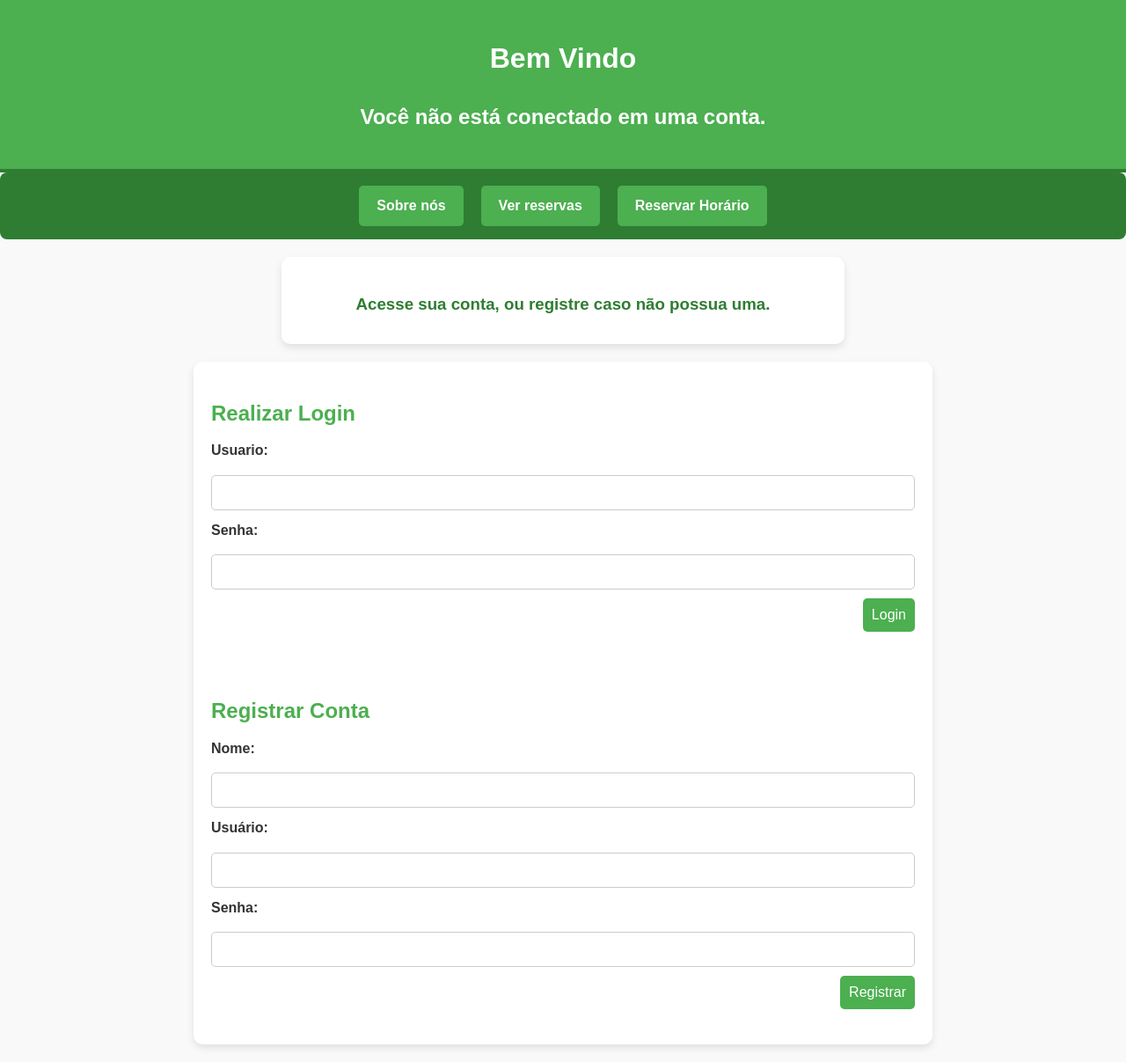
After one commit to cDuarte05/ProjetoWeb, a PHP site: page /pages/login.php in a window 1280 px wide. The commit adds this page. Shown: the whole page at 88% size. Run offline with PHP 8.4, Linux system fonts and the light colour scheme.

Commit message:
Sistema de login feito
- Temos login e logout (tenho que arrumar aparência do logout, mas tá funcionando)

```diff
--- /dev/null
+++ b/methods/conection.php
@@ -0,0 +1,4 @@
+<?php
+    $conection = mysqli_connect('localhost','root','');
+    $db = mysqli_select_db($conection,'banco'); // pensemos em um nome para sempre usar
+?>
--- /dev/null
+++ b/pages/login.php
@@ -0,0 +1,74 @@
+<?php
+    session_start();
+?>
+
+<!DOCTYPE html>
+<html lang="en">
+<head>
+    <meta charset="UTF-8">
+    <meta name="viewport" content="width=device-width, initial-scale=1.0">
+    <link rel="stylesheet" href="../style.css">
+    <title>Login/Logout</title>
+</head>
+<body>
+<header>
+    <?php
+        if (isset ($_SESSION['usuario'])) {
+            echo "<h1>Bem Vindo ". $_SESSION['nome']; echo "</h1>";
+            echo
+            "
+                <form action='../methos/relizarLogout.php'>
+                    <input class = 'botaoSair' type='submit' value='Sair'>
+                </form>
+            ";
+        } else {
+            echo "<h1>Bem Vindo</h1>";
+        }
+    ?>
+    <!-- penso em pegar o nome dele -> esse trechinho aqui em cima vai tentar fazer isso -->
+    <?php
+        if (isset ($_SESSION['usuario'])) {
+            echo "<h2>Você está na conta ". $_SESSION['usuario']; echo "</h2>";
+        } else {
+            echo "<h2>Você não está conectado em uma conta.</h2>";
+        }
+    ?>
+</header>
+<nav id="menu">
+    <a id="op1" href="sobre.php"> Sobre nós </a>
+    <a id="op2" href="reservas.php"> Ver reservas</a>
+    <a id="op3" href="user.php"> Reservar Horário </a>
+</nav>
+<div class = "txt">
+    <h3>Acesse sua conta, ou registre caso não possua uma.</h3>
+</div>
+<main>
+    <section id = "agendamento">
+            <h2>Realizar Login</h2>
+            <form id="form-agendamento" action="../methods/realizarLogin.php" method="POST">
+                <label for="usuario">Usuario:</label>
+                <input type="text" id="usuario" name="usuario" required>
+
+                <label for="senha">Senha:</label>
+                <input type="password" id="senha" name="senha" required>
+
+                <button type="submit">Login</button>
+            </form> <br><br>
+
+            <h2>Registrar Conta</h2>
+            <form id="form-agendamento" action="../methods/registrarConta.php" method="POST">
+                <label for="nome">Nome:</label>
+                <input type="text" id="nome" name="nome" required>
+
+                <label for="novoUsuario">Usuário:</label>
+                <input type="text" id="novoUsuario" name="novoUsuario" required>
+
+                <label for="novaSenha">Senha:</label>
+                <input type="password" id="novaSenha" name="novaSenha" required>
+
+                <button type="submit">Registrar</button>
+            </form>
+    </section>
+    </main>
+</body>
+</html>
--- /dev/null
+++ b/pages/reservas.php
@@ -0,0 +1,5 @@
+<head> <!-- Por enquanto essas três linhas aqui só te jogam de volta pra outra tela -->
+    <meta http-equiv = 'refresh' content = '1; url = user.php'/>
+</head>
+
+<?php echo "só pra não apontar hack"?>
--- /dev/null
+++ b/pages/sobre.php
@@ -0,0 +1,5 @@
+<head> <!-- Por enquanto essas três linhas aqui só te jogam de volta pra outra tela -->
+    <meta http-equiv = 'refresh' content = '1; url = user.php'/>
+</head>
+
+<?php echo "só pra não apontar hack"?>
--- a/style.css
+++ b/style.css
@@ -107,6 +107,8 @@ input {
 
 button {
     padding: 10px;
+    margin-left: auto;
+    width: fit-content;
     background-color: #4CAF50;
     color: white;
     border: none;
```
Also changed, not shown: methods/realizarLogin.php (added, +30 -0 lines), methods/realizarLogout.php (added, +12 -0 lines), methods/registrarConta.php (added, +11 -0 lines), pages/user.php (added, +57 -0 lines).
